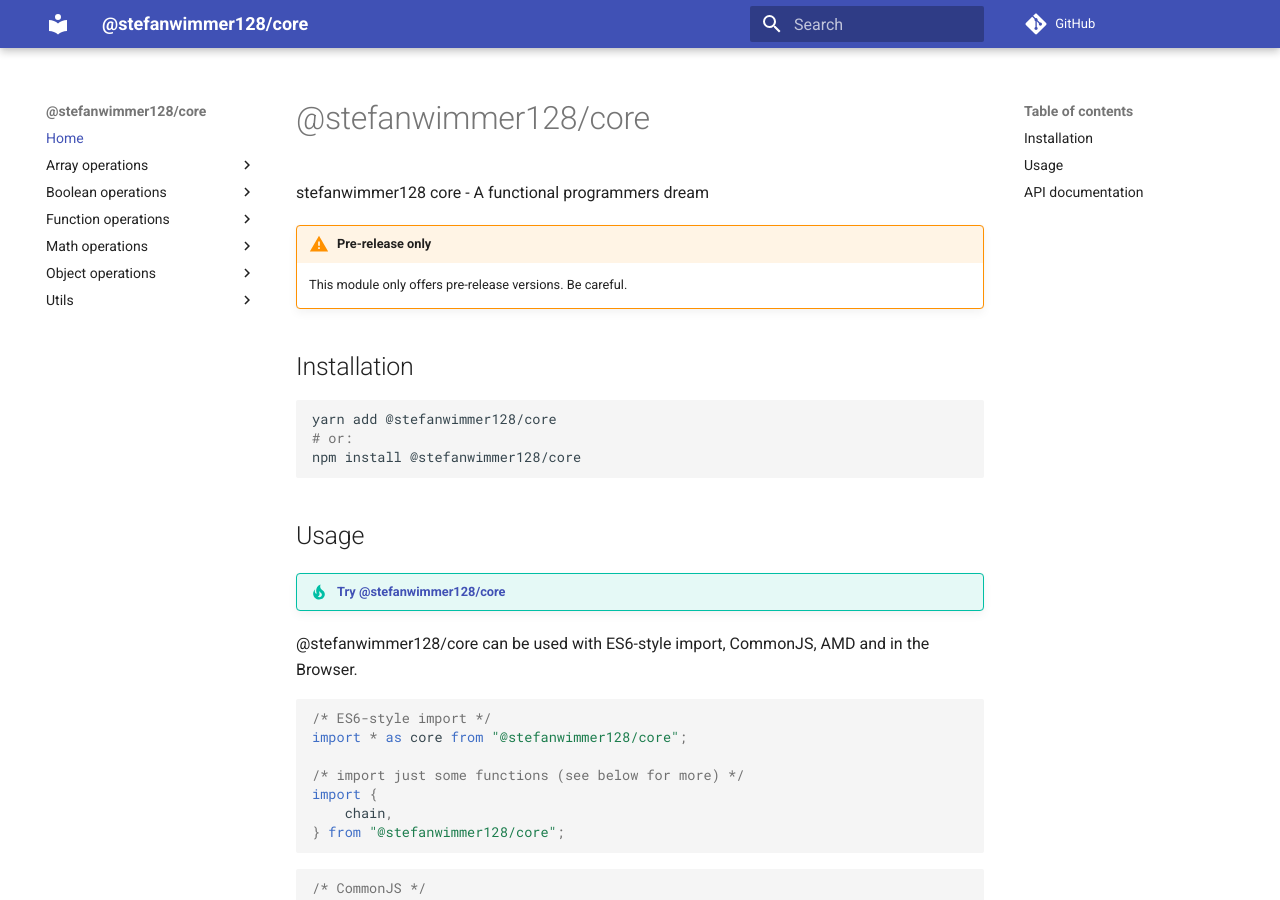
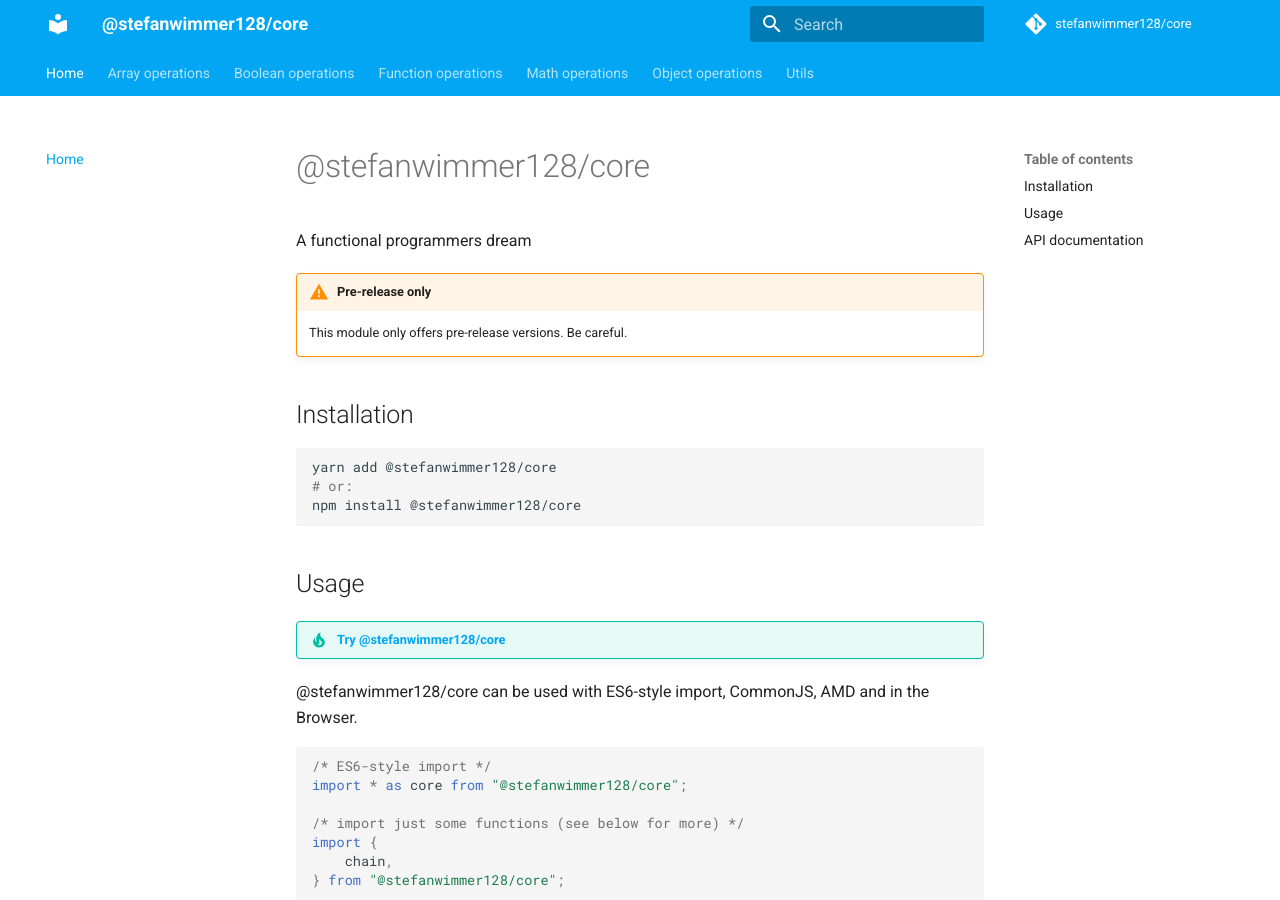
Before and after one commit to stefanwimmer128/core, an MkDocs documentation site: the page built from docs/index.md, in a window 1280 px wide and 900 px high. Built offline with MkDocs 1.6.1 and Material for MkDocs 9.7.7, drawn with Linux system fonts in a browser that asks for light colours; comment, search, counter and statistics services are not loaded; old or Windows-style settings are respelled for this version of MkDocs; some of the changed lines change nothing that is shown.

Commit message:
Update docs

```diff
--- a/docs/index.md
+++ b/docs/index.md
@@ -1,6 +1,6 @@
 # @stefanwimmer128/core
 
-stefanwimmer128 core - A functional programmers dream
+A functional programmers dream
 
 !!! warning "Pre-release only"
     This module only offers pre-release versions. Be careful.
--- a/mkdocs.yml
+++ b/mkdocs.yml
@@ -1,4 +1,15 @@
 copyright: Copyright (c) 2017, Stefan Wimmer
+edit_uri: blob/master/docs/
+extra:
+    feature:
+        tabs: true
+    palette:
+        primary: light blue
+        accent: indigo
+    social:
+        -
+            type: github
+            link: https://github.com/stefanwimmer128
 markdown_extensions:
     - admonition
     - codehilite:
@@ -43,7 +54,9 @@
         - "#withProperty": object/withProperty.md
     - Utils:
         - "#chain": utils/chain.md
+repo_name: stefanwimmer128/core
 repo_url: https://github.com/stefanwimmer128/core
+site_description: A functional programmers dream
 site_author: stefanwimmer128
 site_name: "@stefanwimmer128/core"
 theme: material
```
